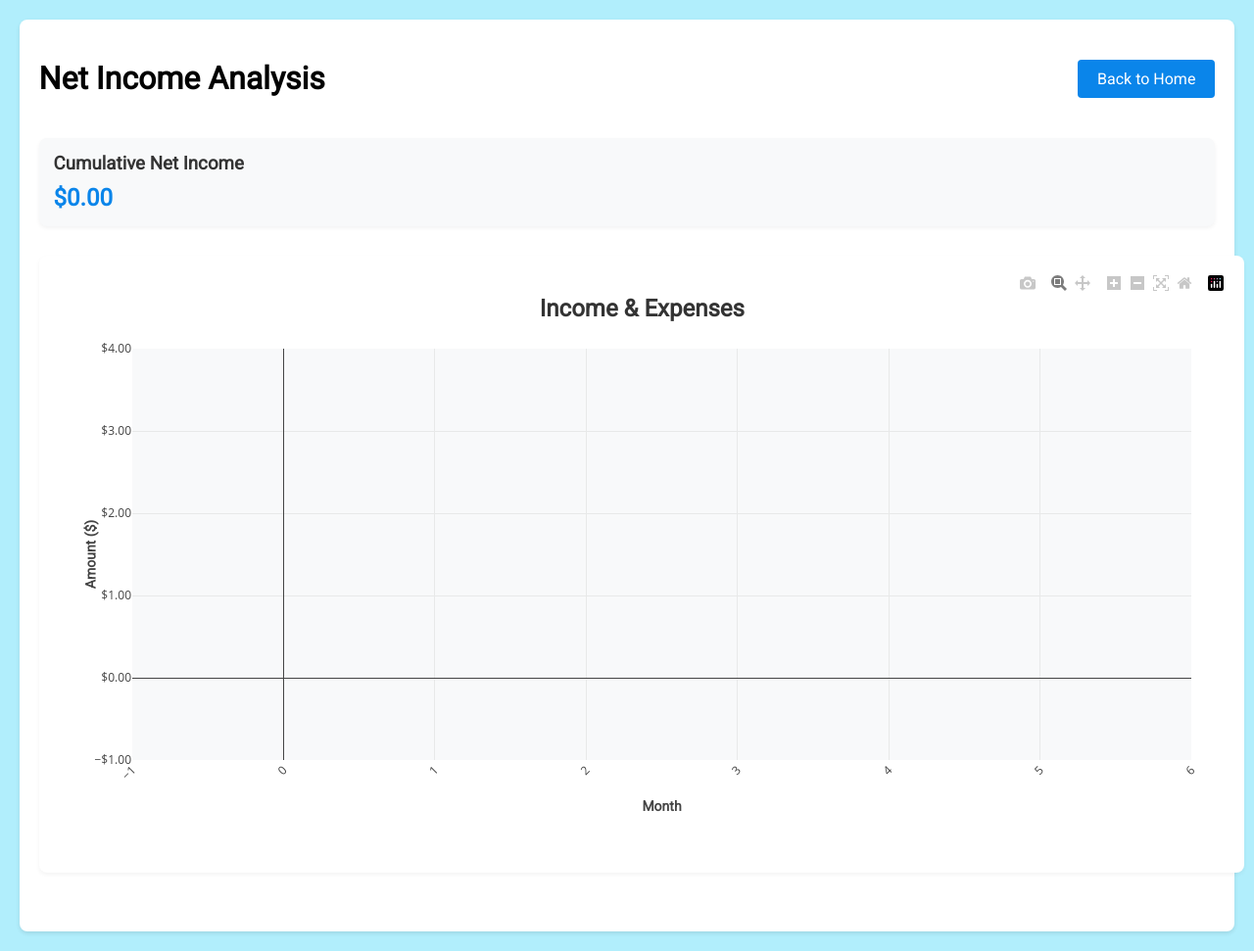
After one commit to m-dur/docker-plaid, a Flask app: page /net_income in a window 1280 px wide. The commit adds this page. Shown: the whole page at 98% size. Run offline with Flask 2, Linux system fonts and the light colour scheme; data that the repository does not hold is empty; some libraries are stand-ins or nearby versions.

Commit message:
net income

```diff
--- a/app/app.py
+++ b/app/app.py
@@ -1142,5 +1142,246 @@ def expenses_group_monthly():
         cur.close()
         conn.close()
 
+@app.route('/income')
+def income():
+    return render_template('income.html')
+
+@app.route('/api/income/summary')
+def income_summary():
+    conn = get_db_connection()
+    cur = conn.cursor()
+
+    try:
+        # Get filter parameters
+        category = request.args.get('category', 'all')
+        month = request.args.get('month', 'all')
+
+        # Get last 12 months
+        end_date = datetime.now()
+        start_date = end_date - relativedelta(months=11)
+
+        base_conditions = """
+            WHERE t.amount < 0
+            AND t.date BETWEEN %s AND %s
+            AND LOWER(COALESCE(t.category, '')) NOT LIKE '%%transfer%%'
+        """
+
+        params = [start_date, end_date]
+
+        if category != 'all':
+            base_conditions += " AND t.category = %s"
+            params.append(category)
+
+        if month != 'all':
+            base_conditions += " AND TO_CHAR(t.date, 'YYYY-MM') = %s"
+            params.append(month)
+
+        query = f"""
+        WITH filtered_transactions AS (
+            SELECT
+                t.transaction_id,
+                t.name,
+                t.category,
+                ABS(t.amount) as amount,
+                t.date
+            FROM transactions t
+            {base_conditions}
+        ),
+        category_totals AS (
+            SELECT
+                category,
+                SUM(amount) as category_total
+            FROM filtered_transactions
+            GROUP BY category
+        )
+        SELECT
+            ft.transaction_id,
+            ft.name,
+            ft.category,
+            ft.amount,
+            ft.date,
+            (ft.amount / NULLIF(ct.category_total, 0) * 100) as category_percentage
+        FROM filtered_transactions ft
+        LEFT JOIN category_totals ct ON ft.category = ct.category
+        ORDER BY ft.date DESC, ft.amount DESC
+        """
+
+        cur.execute(query, tuple(params))
+        results = cur.fetchall()
+
+        # Calculate summary statistics
+        total_income = sum(float(row[3]) for row in results)
+        monthly_average = total_income / 12 if results else 0
+
+        # Find highest income category
+        category_totals = {}
+        for row in results:
+            category = row[2] or 'Uncategorized'
+            amount = float(row[3])
+            category_totals[category] = category_totals.get(category, 0) + amount
+
+        highest_category = max(category_totals.items(), key=lambda x: x[1])[0] if category_totals else ''
+
+        return jsonify({
+            'total_income': total_income,
+            'monthly_average': monthly_average,
+            'highest_category': highest_category,
+            'transactions': [{
+                'transaction_id': row[0],
+                'name': row[1],
+                'category': row[2] or 'Uncategorized',
+                'amount': float(row[3]),
+                'date': row[4].isoformat(),
+                'percentage': float(row[5] or 0)
+            } for row in results]
+        })
+
+    except Exception as e:
+        print(f"Error in income_summary: {str(e)}")
+        return jsonify({'error': str(e)}), 500
+    finally:
+        cur.close()
+        conn.close()
+
+@app.route('/api/income/monthly')
+def income_monthly():
+    category = request.args.get('category', 'all')
+    start_date = datetime.fromisoformat(request.args.get('start_date').replace('Z', '+00:00'))
+    end_date = datetime.fromisoformat(request.args.get('end_date').replace('Z', '+00:00'))
+
+    conn = get_db_connection()
+    cur = conn.cursor()
+
+    try:
+        if category != 'all':
+            query = """
+            SELECT
+                DATE_TRUNC('month', d.date) as month,
+                COALESCE(SUM(ABS(t.amount)), 0) as total_amount
+            FROM (
+                SELECT generate_series(
+                    DATE_TRUNC('month', %s::timestamp),
+                    DATE_TRUNC('month', %s::timestamp),
+                    '1 month'
+                ) as date
+            ) d
+            LEFT JOIN transactions t ON
+                DATE_TRUNC('month', t.date) = d.date
+                AND t.amount < 0
+                AND category = %s
+            GROUP BY DATE_TRUNC('month', d.date)
+            ORDER BY DATE_TRUNC('month', d.date)
+            """
+            cur.execute(query, (start_date, end_date, category))
+        else:
+            query = """
+            SELECT
+                DATE_TRUNC('month', d.date) as month,
+                COALESCE(SUM(ABS(t.amount)), 0) as total_amount
+            FROM (
+                SELECT generate_series(
+                    DATE_TRUNC('month', %s::timestamp),
+                    DATE_TRUNC('month', %s::timestamp),
+                    '1 month'
+                ) as date
+            ) d
+            LEFT JOIN transactions t ON
+                DATE_TRUNC('month', t.date) = d.date
+                AND t.amount < 0
+                AND LOWER(COALESCE(category, '')) NOT LIKE '%%transfer%%'
+            GROUP BY DATE_TRUNC('month', d.date)
+            ORDER BY DATE_TRUNC('month', d.date)
+            """
+            cur.execute(query, (start_date, end_date))
+
+        results = cur.fetchall()
+
+        months = []
+        amounts = []
+
+        for row in results:
+            months.append(row[0].strftime('%B %Y'))
+            amounts.append(float(row[1]))
+
+        return jsonify({
+            'months': months,
+            'amounts': amounts
+        })
+
+    except Exception as e:
+        print(f"Error in income_monthly: {str(e)}")
+        return jsonify({'error': str(e)}), 500
+    finally:
+        cur.close()
+        conn.close()
+
+@app.route('/net_income')
+def net_income():
+    return render_template('net_income.html')
+
+@app.route('/api/net_income/monthly')
+def net_income_monthly():
+    start_date = datetime.fromisoformat(request.args.get('start_date').replace('Z', '+00:00'))
+    end_date = datetime.fromisoformat(request.args.get('end_date').replace('Z', '+00:00'))
+
+    conn = get_db_connection()
+    cur = conn.cursor()
+
+    try:
+        query = """
+        WITH monthly_data AS (
+            SELECT
+                DATE_TRUNC('month', d.date) as month,
+                COALESCE(SUM(CASE WHEN t.amount < 0 THEN ABS(t.amount) ELSE 0 END), 0) as income,
+                COALESCE(SUM(CASE WHEN t.amount > 0 THEN t.amount ELSE 0 END), 0) as expenses
+            FROM (
+                SELECT generate_series(
+                    DATE_TRUNC('month', %s::timestamp),
+                    DATE_TRUNC('month', %s::timestamp),
+                    '1 month'
+                ) as date
+            ) d
+            LEFT JOIN transactions t ON
+                DATE_TRUNC('month', t.date) = d.date
+                AND LOWER(COALESCE(t.category, '')) NOT LIKE '%%transfer%%'
+            GROUP BY DATE_TRUNC('month', d.date)
+            ORDER BY DATE_TRUNC('month', d.date)
+        )
+        SELECT
+            to_char(month, 'Month YYYY') as month,
+            income,
+            expenses,
+            (income - expenses) as net_income
+        FROM monthly_data
+        """
+
+        cur.execute(query, (start_date, end_date))
+        results = cur.fetchall()
+
+        months = []
+        income = []
+        expenses = []
+        net = []
+
+        for row in results:
+            months.append(row[0].strip())
+            income.append(float(row[1]))
+            expenses.append(float(row[2]))
+            net.append(float(row[3]))
+
+        return jsonify({
+            'months': months,
+            'income': income,
+            'expenses': expenses,
+            'net': net
+        })
+
+    except Exception as e:
+        print(f"Error in net_income_monthly: {str(e)}")
+        return jsonify({'error': str(e)}), 500
+    finally:
+        cur.close()
+        conn.close()
+
 if __name__ == '__main__':
     app.run(debug=True, port=5001)
--- a/app/templates/index.html
+++ b/app/templates/index.html
@@ -285,6 +285,8 @@
     <a href="/transactions" class="nav-link">View Transactions</a>
     <a href="/expenses" class="nav-link">View Expenses</a>
     <a href="/expenses/group" class="nav-link">View Expenses by Group</a>
+    <a href="/income" class="nav-link">Income Analysis</a>
+    <a href="/net_income" class="nav-link">Net Income Analysis</a>
     {% if institutions %}
     <div class="institutions-list">
         <h3>Connected Institutions:</h3>
--- /dev/null
+++ b/app/templates/net_income.html
@@ -0,0 +1,202 @@
+<html></html>
+<head>
+    <link href='https://fonts.googleapis.com/css?family=Roboto' rel='stylesheet'>
+    <style>
+        body {
+            background-color: #B1EEFC;
+            font-family: 'Roboto', sans-serif;
+        }
+        .container {
+            width: 95%;
+            margin: 20px auto;
+            background: white;
+            padding: 20px;
+            border-radius: 8px;
+            box-shadow: 0 2px 4px rgba(0,0,0,0.1);
+        }
+        .header {
+            display: flex;
+            justify-content: space-between;
+            align-items: center;
+            margin-bottom: 20px;
+        }
+        .back-button {
+            background-color: #0A85EA;
+            color: white;
+            border: none;
+            padding: 10px 20px;
+            border-radius: 4px;
+            cursor: pointer;
+            text-decoration: none;
+        }
+        #monthly-chart {
+            background: white;
+            padding: 15px;
+            border-radius: 8px;
+            box-shadow: 0 2px 4px rgba(0,0,0,0.05);
+            margin-bottom: 40px;
+            clear: both;
+        }
+        .summary-cards {
+            display: grid;
+            grid-template-columns: repeat(auto-fit, minmax(250px, 1fr));
+            gap: 20px;
+            margin-bottom: 30px;
+        }
+        .summary-card {
+            background: #f8f9fa;
+            padding: 15px;
+            border-radius: 8px;
+            box-shadow: 0 2px 4px rgba(0,0,0,0.05);
+        }
+        .summary-card h3 {
+            margin: 0 0 10px 0;
+            color: #333;
+        }
+        .summary-value {
+            font-size: 1.5em;
+            font-weight: bold;
+            color: #0A85EA;
+        }
+    </style>
+</head>
+<body>
+    <div class="container">
+        <div class="header">
+            <h1>Net Income Analysis</h1>
+            <a href="/" class="back-button">Back to Home</a>
+        </div>
+
+        <div class="summary-cards">
+            <div class="summary-card">
+                <h3>Cumulative Net Income</h3>
+                <div class="summary-value" id="cumulative-net">Loading...</div>
+            </div>
+        </div>
+
+        <div id="monthly-chart" style="width:100%; margin-bottom: 40px;"></div>
+    </div>
+
+    <script src="https://code.jquery.com/jquery-3.6.0.min.js"></script>
+    <script src="https://cdn.plot.ly/plotly-latest.min.js"></script>
+    <script>
+        $(document).ready(function() {
+            function updateChart() {
+                $.ajax({
+                    url: '/api/net_income/monthly',
+                    method: 'GET',
+                    data: {
+                        start_date: new Date(new Date().setFullYear(new Date().getFullYear() - 1)).toISOString(),
+                        end_date: new Date().toISOString()
+                    },
+                    success: function(chartData) {
+                        // Format net income values to k format
+                        const formatNetIncome = (value) => {
+                            if (Math.abs(value) >= 1000) {
+                                return (value / 1000).toFixed(1) + 'k';
+                            }
+                            return value.toFixed(0);
+                        };
+
+                        const incomeTrace = {
+                            x: chartData.months,
+                            y: chartData.income,
+                            type: 'scatter',
+                            mode: 'lines',
+                            name: 'Income',
+                            line: {
+                                color: '#0A85EA',
+                                width: 2
+                            }
+                        };
+
+                        const expenseTrace = {
+                            x: chartData.months,
+                            y: chartData.expenses,
+                            type: 'scatter',
+                            mode: 'lines',
+                            name: 'Expenses',
+                            line: {
+                                color: '#666666',
+                                width: 2
+                            }
+                        };
+
+                        // Create annotations for net income
+                        const annotations = chartData.months.map((month, i) => ({
+                            x: month,
+                            y: Math.max(chartData.income[i], chartData.expenses[i]),
+                            text: formatNetIncome(chartData.net[i]),
+                            showarrow: false,
+                            yshift: 15,
+                            font: {
+                                size: 12,
+                                color: chartData.net[i] >= 0 ? '#28a745' : '#dc3545'
+                            }
+                        }));
+
+                        const layout = {
+                            title: {
+                                text: '<b>Income & Expenses</b>',
+                                font: {
+                                    size: 24,
+                                    family: 'Roboto, sans-serif',
+                                    color: '#333333'
+                                },
+                                y: 0.95
+                            },
+                            xaxis: {
+                                title: {
+                                    text: '<b>Month</b>',
+                                    font: {
+                                        size: 14,
+                                        family: 'Roboto, sans-serif'
+                                    }
+                                },
+                                tickangle: -45
+                            },
+                            yaxis: {
+                                title: {
+                                    text: '<b>Amount ($)</b>',
+                                    font: {
+                                        size: 14,
+                                        family: 'Roboto, sans-serif'
+                                    }
+                                },
+                                tickformat: '$,.2f'
+                            },
+                            height: 600,
+                            margin: {
+                                b: 100,
+                                t: 80,
+                                l: 80,
+                                r: 40
+                            },
+                            hovermode: 'x unified',
+                            annotations: annotations,
+                            showlegend: true,
+                            legend: {
+                                x: 0.5,
+                                y: 1.1,
+                                xanchor: 'center',
+                                orientation: 'h'
+                            },
+                            paper_bgcolor: 'white',
+                            plot_bgcolor: '#f8f9fa'
+                        };
+
+                        Plotly.newPlot('monthly-chart', [incomeTrace, expenseTrace], layout);
+
+                        // Calculate cumulative net income
+                        const cumulativeNet = chartData.net.reduce((sum, val) => sum + val, 0);
+                        $('#cumulative-net').text('$' + cumulativeNet.toFixed(2));
+                    }
+                });
+            }
+
+            // Initial chart update
+            updateChart();
+        });
+    </script>
+</body>
+</html>
```
Also changed, not shown: app/templates/income.html (added, +170 -0 lines).
